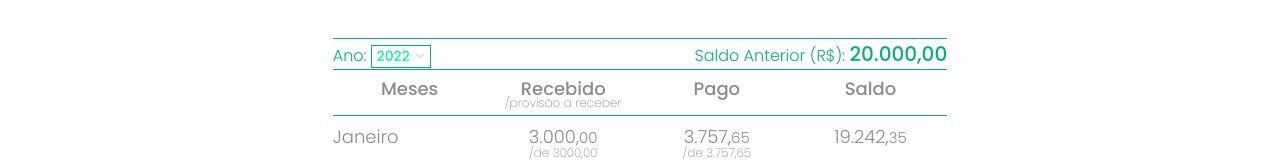
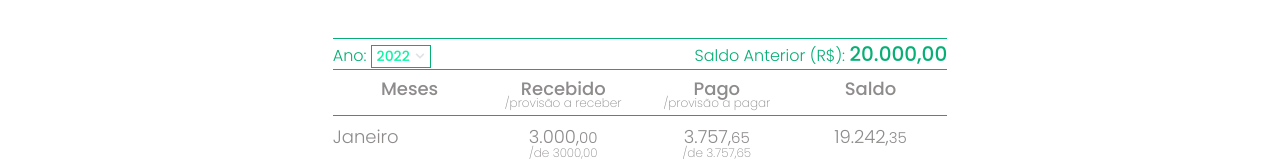
Before and after one commit to FelipeRochaOl/cont4me, a Next.js app: page /dashboard in a window 1280 px wide. Shown: the part 335-498 px from the top of the page. Built offline with nearby package versions, Linux system fonts and the light colour scheme.

Commit message:
Add link in Calendar Bill Header

```diff
--- a/src/components/CalendarBill/index.tsx
+++ b/src/components/CalendarBill/index.tsx
@@ -1,3 +1,4 @@
+import Link from 'next/link'
 import { HiOutlineChevronLeft, HiOutlineChevronRight } from 'react-icons/hi'
 import { SelectItem } from '../Form/SelectItem'
 import { SelectRadix } from '../Form/SelectRadix'
@@ -13,9 +14,13 @@ export const CalendarBill = () => {
   return (
     <CalendarBillContainer>
       <CalendarBillHeader>
-        <HiOutlineChevronLeft size={26} />
+        <Link href="">
+          <HiOutlineChevronLeft size={26} />
+        </Link>
         <h1>Carteira</h1>
-        <HiOutlineChevronRight size={26} />
+        <Link href="">
+          <HiOutlineChevronRight size={26} />
+        </Link>
       </CalendarBillHeader>
       <CalendarBillContent>
         <CalendarBillTable>
@@ -48,7 +53,12 @@ export const CalendarBill = () => {
                   <small>/provisão a receber</small>
                 </span>
               </th>
-              <th>Pago</th>
+              <th>
+                <span>
+                  Pago
+                  <small>/provisão a pagar</small>
+                </span>
+              </th>
               <th>Saldo</th>
             </tr>
           </thead>
```
